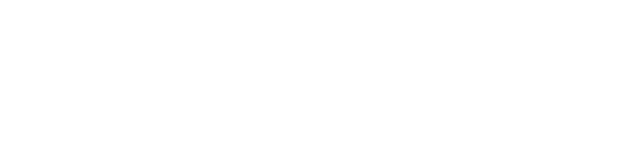
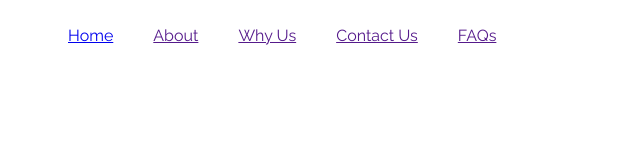
Before and after one commit to notroy/the-bell, a plain HTML site: page index.html in a window 1280 px wide. Shown: the whole page, without its empty margins (0-640 px from the left). Drawn offline with Linux system fonts and the light colour scheme.

Commit message:
Created header.

```diff
--- /dev/null
+++ b/css/default.css
@@ -0,0 +1,16 @@
+@import url('https://fonts.googleapis.com/css?family=Raleway&display=swap');
+
+html {
+	font-family: 'Raleway', sans-serif;
+}
+
+header ul {
+	display: flex;
+	flex-flow: row nowrap;
+
+	list-style: none;
+}
+
+header ul li {
+	margin: 10px 20px;
+}
--- a/index.html
+++ b/index.html
@@ -1,5 +1,27 @@
+<!DOCTYPE html>
 <html>
-	<div>
 
-	</div>
+<head>
+	<title>General Paper Specialist</title>
+	<meta name="viewport"
+		content="user-scalable=yes, initial-scale=1, minimum-scale=1, width=device-width, height=device-height" />
+	<!-- link to main stylesheet -->
+	<link rel="stylesheet" type="text/css" href="css/default.css" />
+</head>
+
+<body>
+
+	<header>
+		<ul>
+			<li><a href="index.html">Home</a></li>
+			<li><a href="">About</a></li>
+			<li><a href="">Why Us</a></li>
+			<li><a href="">Contact Us</a></li>
+			<li><a href="">FAQs</a></li>
+		</ul>
+	</header>
+
+	<!-- Scripts -->
+</body>
+
 </html>
```
